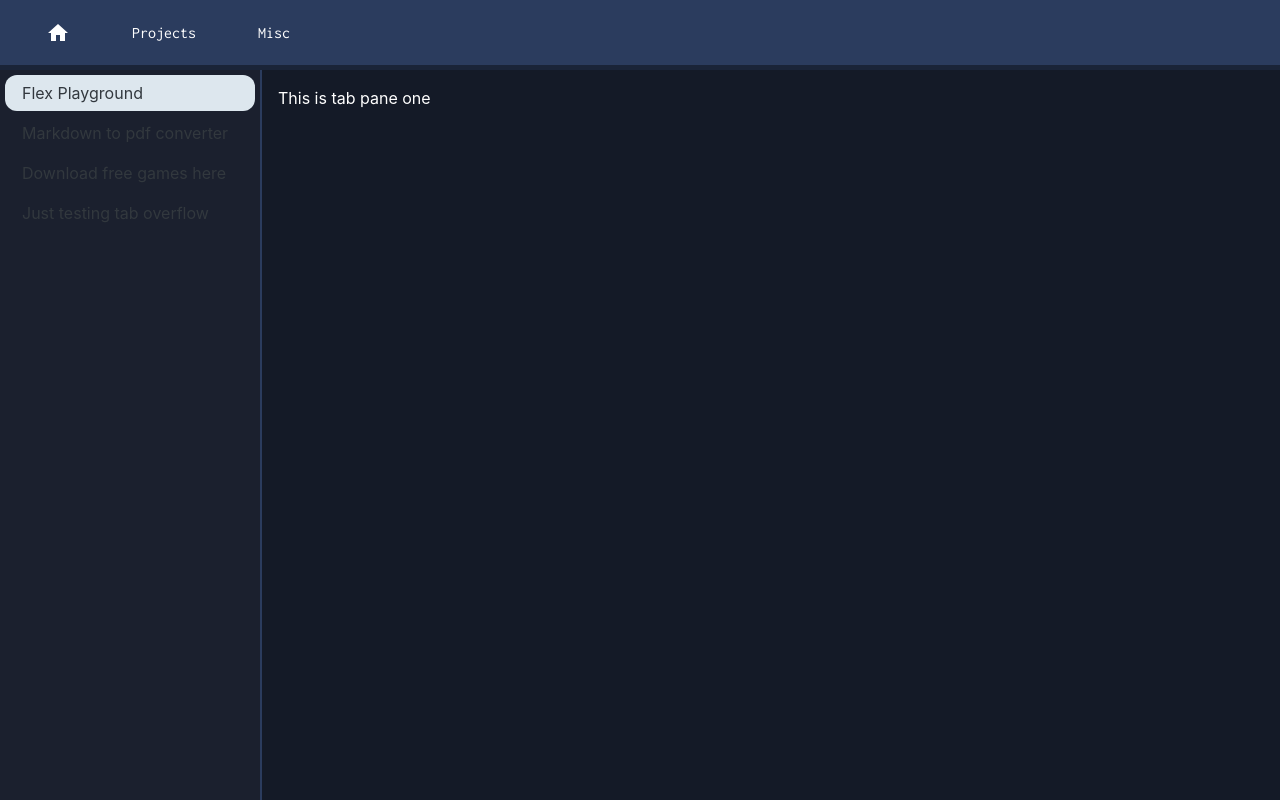
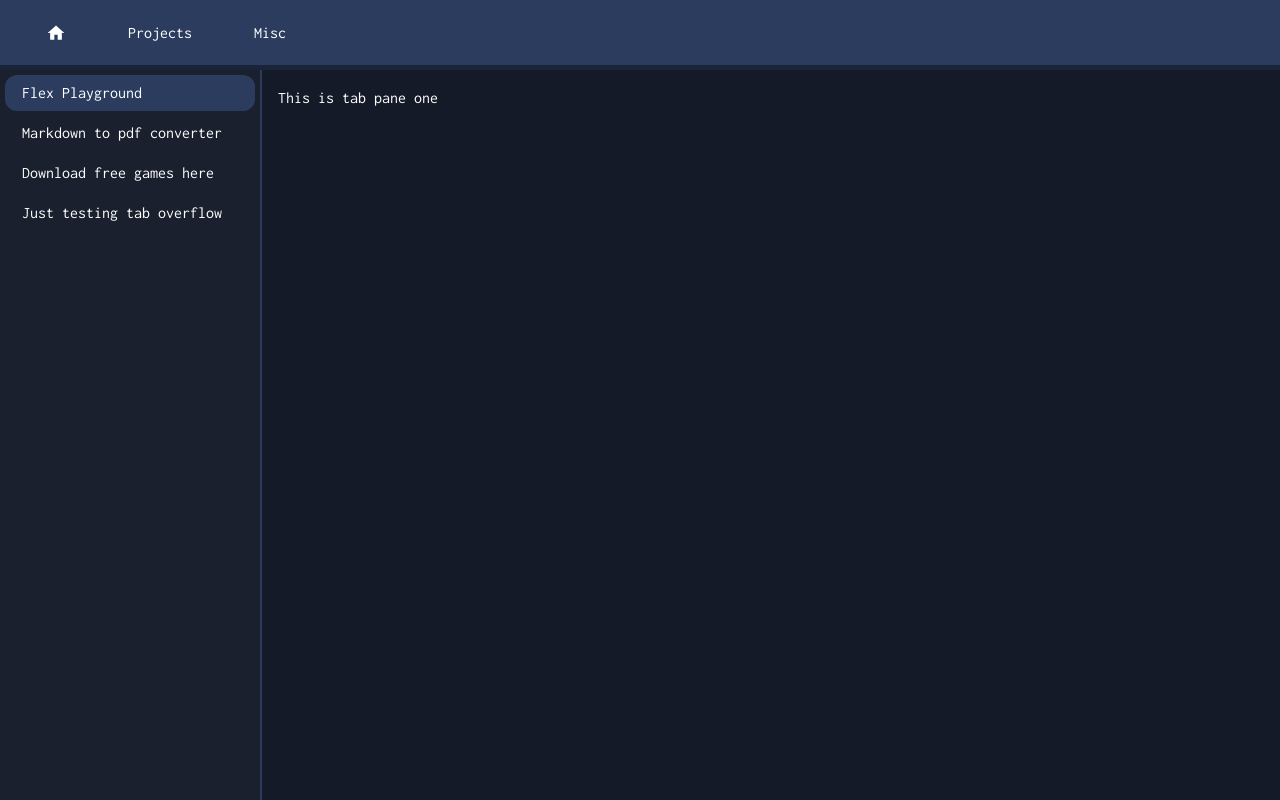
Before and after one commit to scoogii/portfolio, a Next.js app: page /misc in a window 1280 px wide. Built offline with nearby package versions, Linux system fonts and the light colour scheme.

Commit message:
override font for tabs panes to inconsolata

```diff
--- a/app/layout.jsx
+++ b/app/layout.jsx
@@ -1,4 +1,5 @@
-import { createTheme } from "@mui/material";
+import { ThemeProvider } from "@mui/joy";
+import theme from "./theme";
 import "./globals.css";
 import { Inconsolata } from "next/font/google";
 
@@ -11,8 +12,10 @@ export const metadata = {
 
 export default function RootLayout({ children }) {
   return (
-    <html lang="en" className={inconsolata.className}>
-      <body>{children}</body>
-    </html>
+    <ThemeProvider theme={theme}>
+      <html lang="en" className={inconsolata.className}>
+        <body>{children}</body>
+      </html>
+    </ThemeProvider>
   );
 }
--- a/app/misc/page.jsx
+++ b/app/misc/page.jsx
@@ -3,9 +3,6 @@
 import { useMediaQuery } from "@mui/material";
 import Nav from "../_components/Nav";
 import { Box, Tab, TabList, TabPanel, Tabs } from "@mui/joy";
-import { Inconsolata } from "next/font/google";
-
-const inconsolata = Inconsolata({ subsets: ["latin"], display: "swap" });
 
 const Misc = () => {
   const smallScreen = useMediaQuery("(max-width: 600px)");
@@ -37,7 +34,6 @@ const Misc = () => {
     overflow: "auto",
     scrollSnapType: "x mandatory",
     "&::-webkit-scrollbar": { display: "none" },
-    font: "inherit",
   };
 
   const tabStyle = {
@@ -53,7 +49,6 @@ const Misc = () => {
   const tabPanelStyle = {
     color: "white",
     background: "transparent",
-    font: "inherit",
   };
 
   return (
@@ -67,7 +62,6 @@ const Misc = () => {
           size={smallScreen ? "sm" : "md"}
           defaultValue={0}
           sx={tabWrapperStyle}
-          className={inconsolata.className}
         >
           <TabList disableUnderline sx={tabListStyle}>
             <Tab disableIndicator sx={tabStyle}>
--- /dev/null
+++ b/app/theme.jsx
@@ -0,0 +1,40 @@
+"use client";
+
+import { extendTheme } from "@mui/joy";
+import { Inconsolata } from "next/font/google";
+
+const inconsolata = Inconsolata({ subsets: ["latin"], display: "swap" });
+
+const theme = extendTheme({
+  components: {
+    JoyTab: {
+      styleOverrides: {
+        root: {
+          color: "white",
+          "&:hover": {
+            backgroundColor: "black",
+            opacity: "0.8",
+          },
+          "&.Mui-selected": {
+            backgroundColor: "#2b3c5e",
+          },
+        },
+      },
+    },
+    JoyTabList: {
+      styleOverrides: {
+        root: {},
+      },
+    },
+    JoyTabPanel: {
+      styleOverrides: {
+        root: {},
+      },
+    },
+  },
+  fontFamily: {
+    body: inconsolata,
+  },
+});
+
+export default theme;
```
